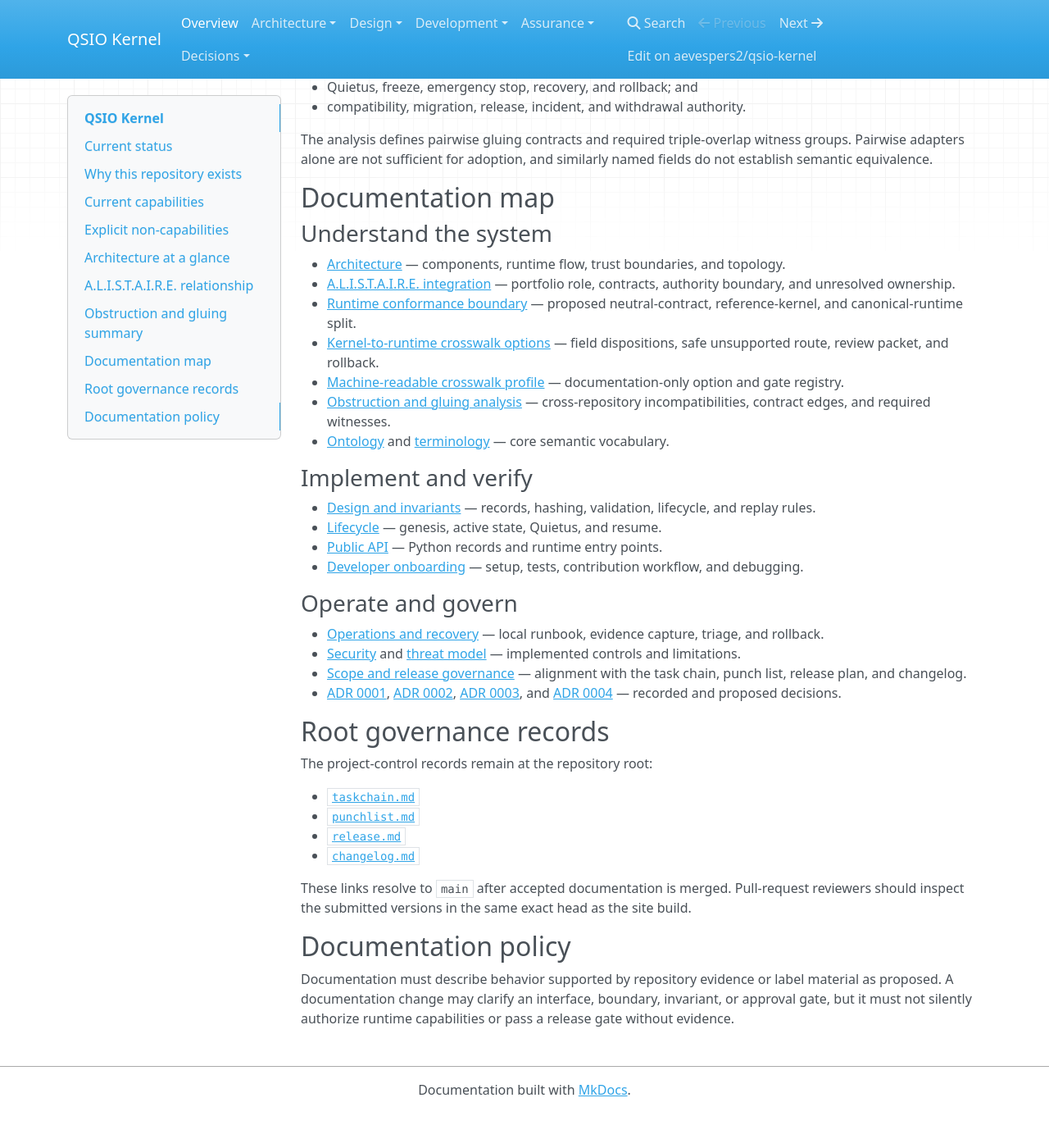
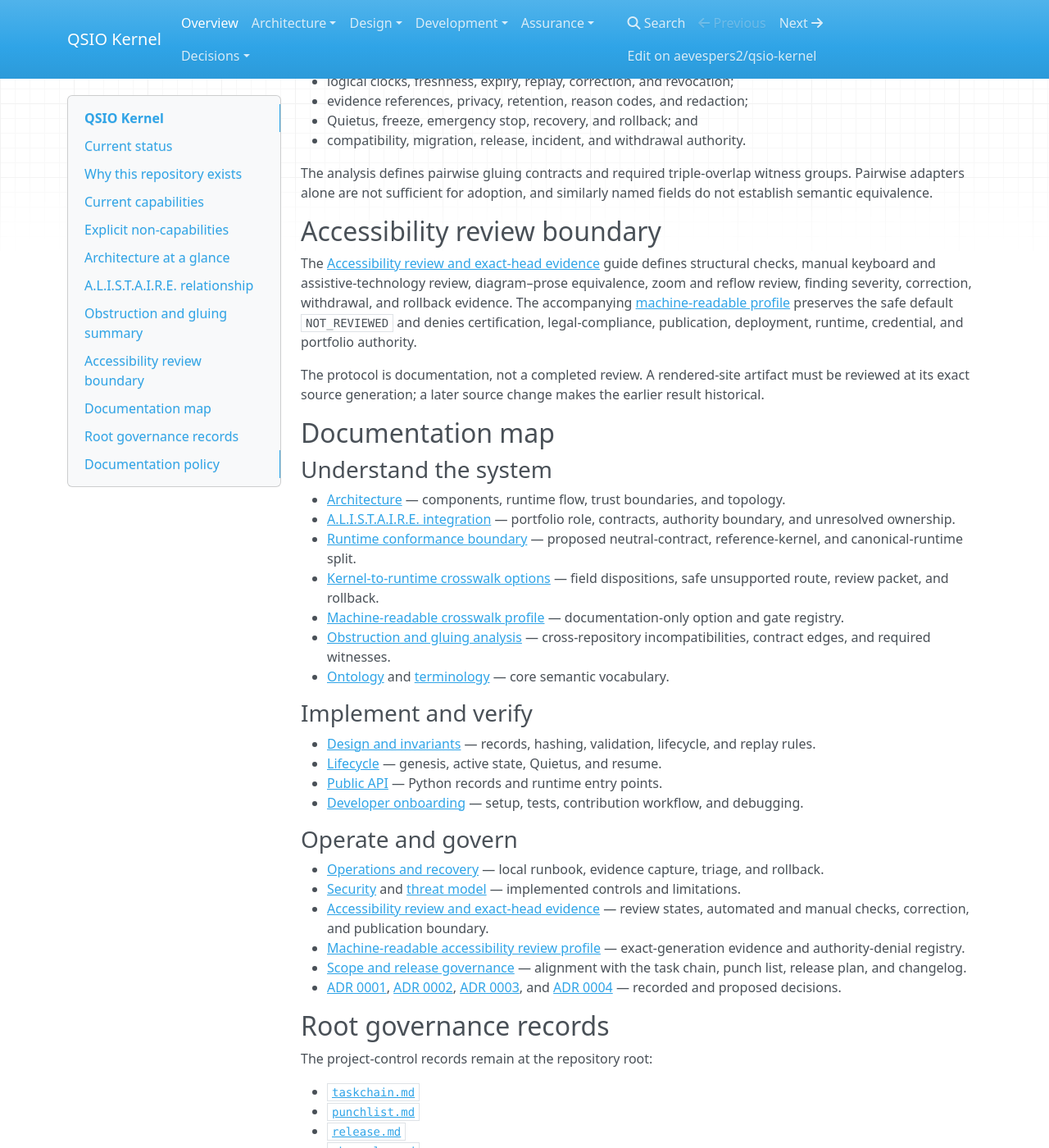
Before and after one commit to aevespers2/qsio-kernel, an MkDocs documentation site: the page built from docs/index.md, in a window 1280 px wide and 1400 px high, scrolled down 3323 px. Shown: the whole window at 82% size. Built offline with MkDocs 1.6.1, drawn with Linux system fonts in a browser that asks for light colours; nearby versions of some CDN libraries; before the commit the page ends 4680 px from its top, so only the background shows below that; some of the changed text lies outside the part shown.

Commit message:
docs: add accessibility evidence to Pages front door

```diff
--- a/docs/index.md
+++ b/docs/index.md
@@ -17,6 +17,7 @@ It exists to make state, intent, transition evidence, lifecycle controls, and re
 | Replay | Deterministic reconstruction from the in-memory ledger |
 | Portfolio role | Candidate reference-conformance implementation; not approved |
 | Kernel-to-runtime route | `DOCUMENTED_NOT_SELECTED`; safe default `UNSUPPORTED` |
+| Accessibility review | `ACCESSIBILITY_REVIEW_PROTOCOL_DOCUMENTED_SITE_NOT_CERTIFIED` |
 | External authority | None |
 | Production readiness | Not claimed |
 
@@ -123,6 +124,12 @@ The current local section cannot yet glue safely to the portfolio because owners
 
 The analysis defines pairwise gluing contracts and required triple-overlap witness groups. Pairwise adapters alone are not sufficient for adoption, and similarly named fields do not establish semantic equivalence.
 
+## Accessibility review boundary
+
+The [Accessibility review and exact-head evidence](accessibility-review-evidence.md) guide defines structural checks, manual keyboard and assistive-technology review, diagram–prose equivalence, zoom and reflow review, finding severity, correction, withdrawal, and rollback evidence. The accompanying [machine-readable profile](accessibility-review-profile-v1.json) preserves the safe default `NOT_REVIEWED` and denies certification, legal-compliance, publication, deployment, runtime, credential, and portfolio authority.
+
+The protocol is documentation, not a completed review. A rendered-site artifact must be reviewed at its exact source generation; a later source change makes the earlier result historical.
+
 ## Documentation map
 
 ### Understand the system
@@ -146,6 +153,8 @@ The analysis defines pairwise gluing contracts and required triple-overlap witne
 
 - [Operations and recovery](operations.md) — local runbook, evidence capture, triage, and rollback.
 - [Security](security.md) and [threat model](threat-model.md) — implemented controls and limitations.
+- [Accessibility review and exact-head evidence](accessibility-review-evidence.md) — review states, automated and manual checks, correction, and publication boundary.
+- [Machine-readable accessibility review profile](accessibility-review-profile-v1.json) — exact-generation evidence and authority-denial registry.
 - [Scope and release governance](governance.md) — alignment with the task chain, punch list, release plan, and changelog.
 - [ADR 0001](adr/0001-kernel-boundaries.md), [ADR 0002](adr/0002-alistaire-kernel-role.md), [ADR 0003](adr/0003-reference-conformance-boundary.md), and [ADR 0004](adr/0004-kernel-runtime-crosswalk-options.md) — recorded and proposed decisions.
 
```
